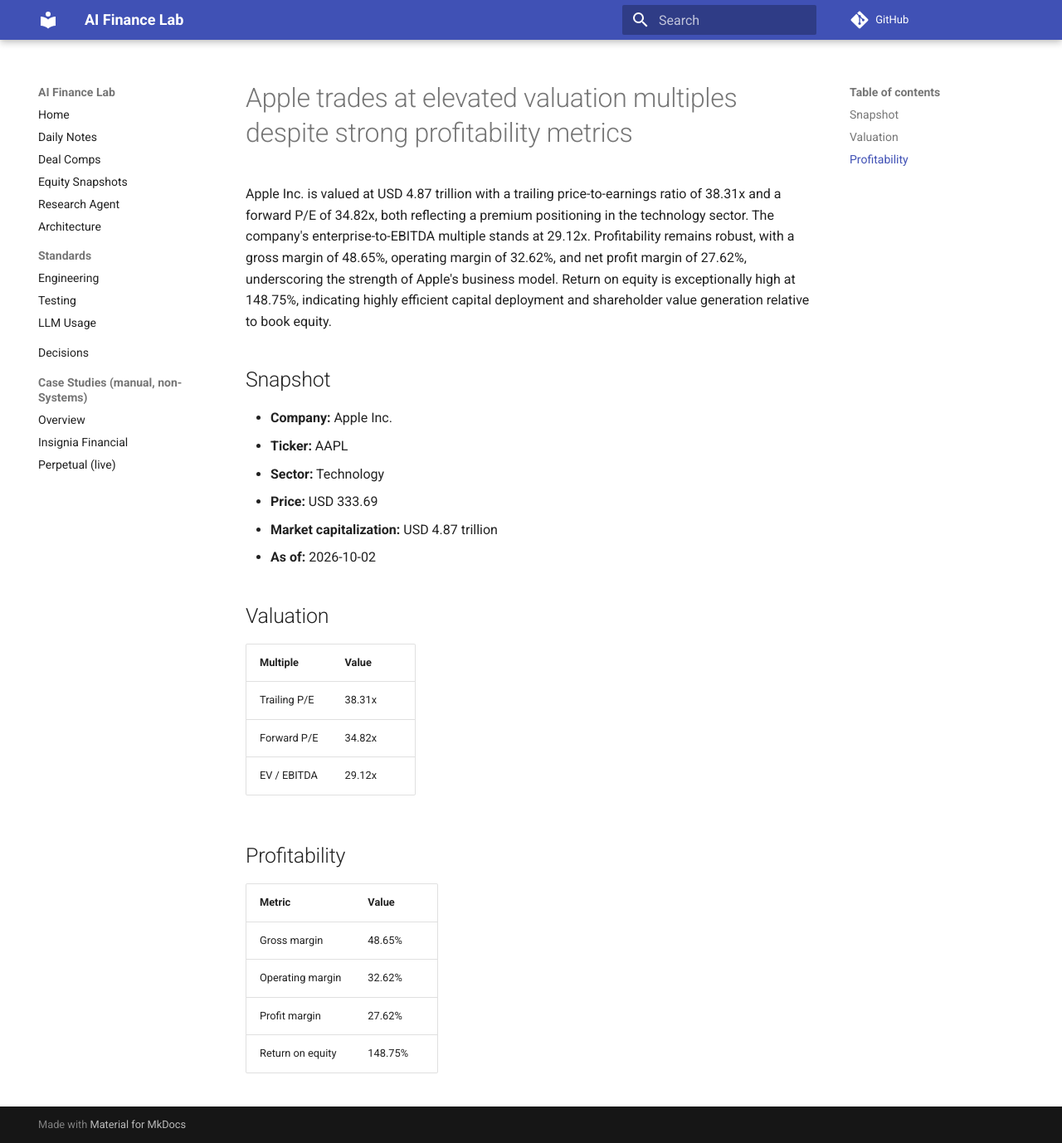
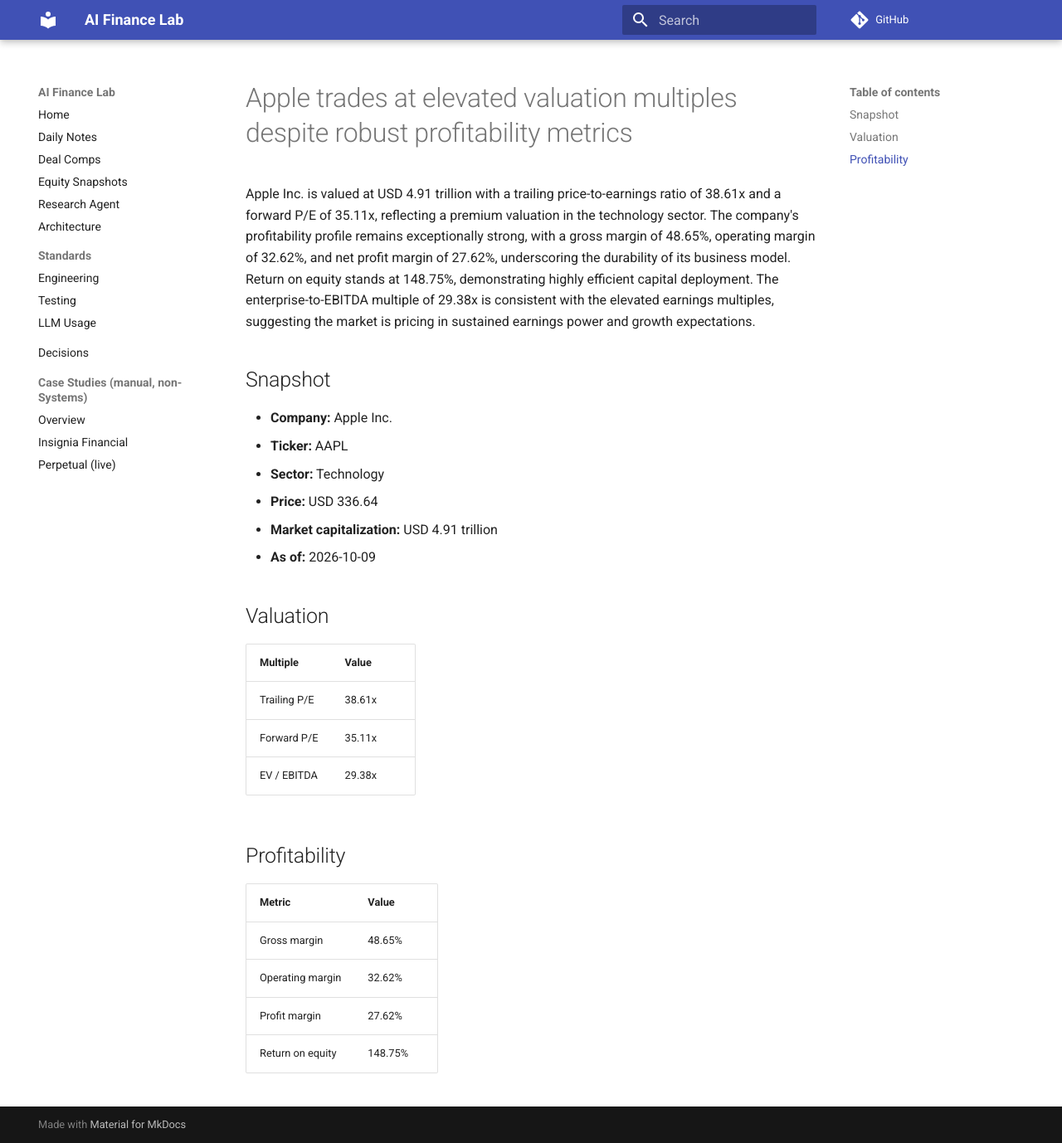
Before and after one commit to tylerkrenkels-dev/ai-finance-lab, an MkDocs documentation site: the page built from docs/equities/aapl.md, in a window 1280 px wide and 1378 px high. Shown: the whole window at 83% size. Built offline with MkDocs 1.6.1 and Material for MkDocs 9.7.7, drawn with Linux system fonts in a browser that asks for light colours; comment, search, counter and statistics services are not loaded.

Commit message:
docs(equity-snapshot): publish snapshots for 2026-10-10 (#128)
Co-authored-by: github-actions[bot] <github-actions[bot]@users.noreply.github.com>

```diff
--- a/docs/equities/aapl.md
+++ b/docs/equities/aapl.md
@@ -1,31 +1,31 @@
 ---
 title: "Apple Inc. (AAPL) — Equity Snapshot"
-date: 2026-10-02
-description: "Apple trades at elevated valuation multiples despite strong profitability metrics"
+date: 2026-10-09
+description: "Apple trades at elevated valuation multiples despite robust profitability metrics"
 ticker: "AAPL"
 currency: "USD"
 ---
 
-# Apple trades at elevated valuation multiples despite strong profitability metrics
+# Apple trades at elevated valuation multiples despite robust profitability metrics
 
-Apple Inc. is valued at USD 4.87 trillion with a trailing price-to-earnings ratio of 38.31x and a forward P/E of 34.82x, both reflecting a premium positioning in the technology sector. The company's enterprise-to-EBITDA multiple stands at 29.12x. Profitability remains robust, with a gross margin of 48.65%, operating margin of 32.62%, and net profit margin of 27.62%, underscoring the strength of Apple's business model. Return on equity is exceptionally high at 148.75%, indicating highly efficient capital deployment and shareholder value generation relative to book equity.
+Apple Inc. is valued at USD 4.91 trillion with a trailing price-to-earnings ratio of 38.61x and a forward P/E of 35.11x, reflecting a premium valuation in the technology sector. The company's profitability profile remains exceptionally strong, with a gross margin of 48.65%, operating margin of 32.62%, and net profit margin of 27.62%, underscoring the durability of its business model. Return on equity stands at 148.75%, demonstrating highly efficient capital deployment. The enterprise-to-EBITDA multiple of 29.38x is consistent with the elevated earnings multiples, suggesting the market is pricing in sustained earnings power and growth expectations.
 
 ## Snapshot
 
 - **Company:** Apple Inc.
 - **Ticker:** AAPL
 - **Sector:** Technology
-- **Price:** USD 333.69
-- **Market capitalization:** USD 4.87 trillion
-- **As of:** 2026-10-02
+- **Price:** USD 336.64
+- **Market capitalization:** USD 4.91 trillion
+- **As of:** 2026-10-09
 
 ## Valuation
 
 | Multiple | Value |
 | --- | --- |
-| Trailing P/E | 38.31x |
-| Forward P/E | 34.82x |
-| EV / EBITDA | 29.12x |
+| Trailing P/E | 38.61x |
+| Forward P/E | 35.11x |
+| EV / EBITDA | 29.38x |
 
 ## Profitability
 
```
Also changed, not shown: docs/equities/bhp-ax.md (+7 -7 lines), docs/equities/cba-ax.md (+7 -7 lines), docs/equities/index.md (+5 -5 lines), docs/equities/jpm.md (+7 -7 lines), docs/equities/msft.md (+8 -8 lines).
